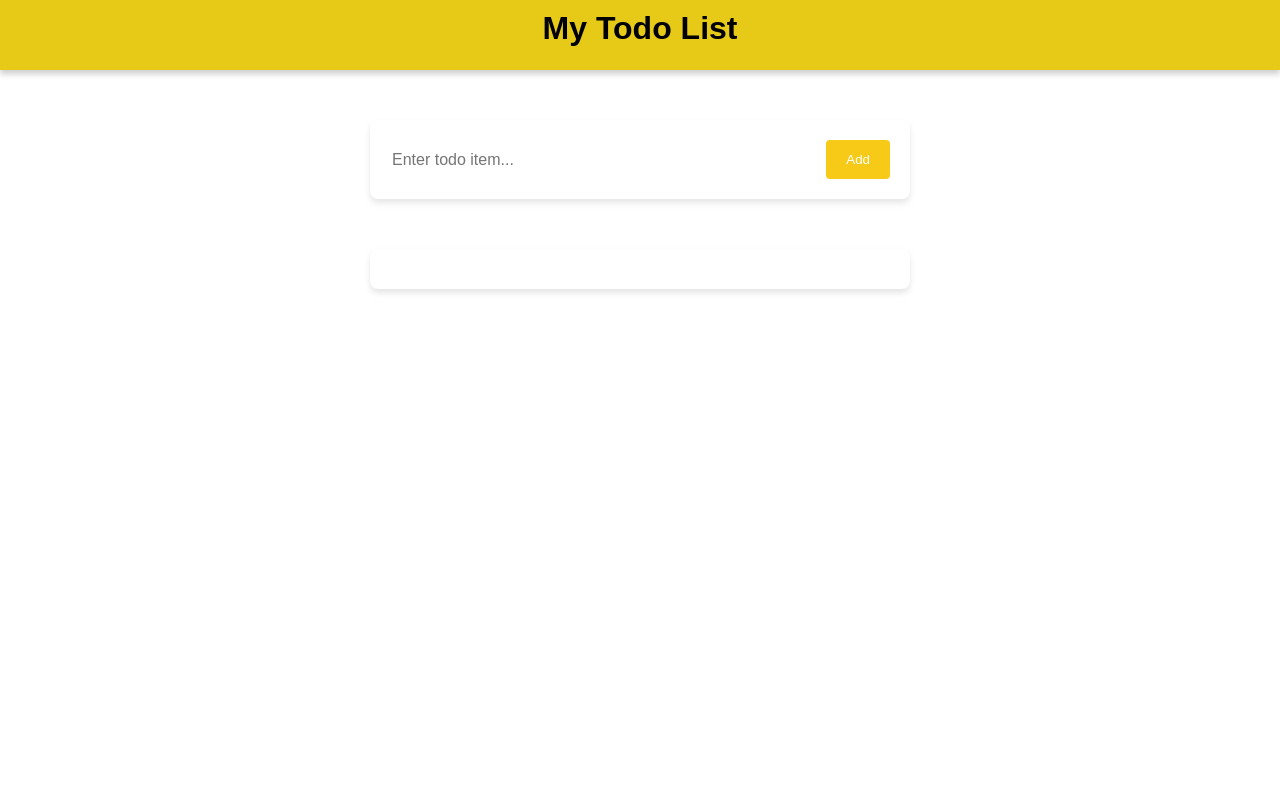
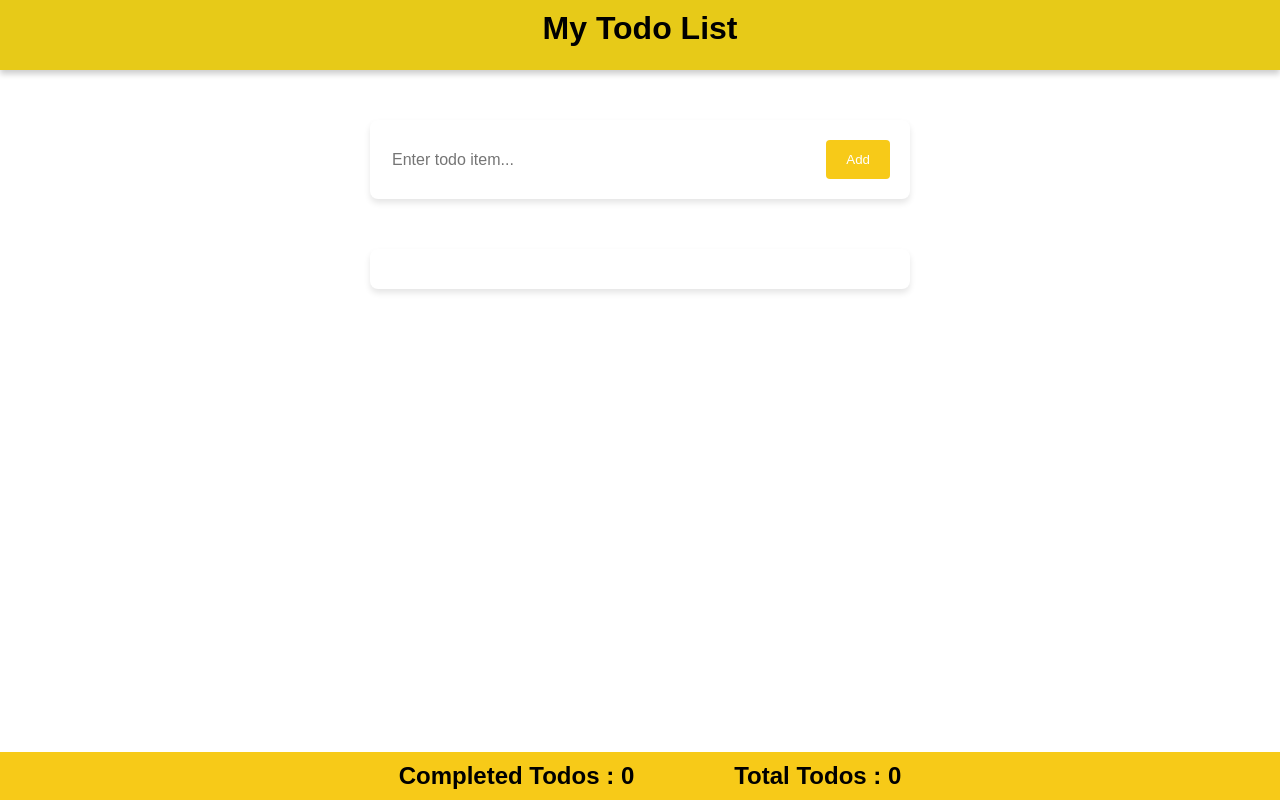
Before and after one commit to AmirTaki/toDoList-react, a React (Vite) app: page / in a window 1280 px wide. Built offline with nearby package versions, Linux system fonts and the light colour scheme.

Commit message:
Counting Completed & Total Todos

```diff
--- /dev/null
+++ b/src/components/Footer.jsx
@@ -0,0 +1,10 @@
+import styles from "./footer.module.css"
+
+export default function Footer({completeToDoList, totalToDoList}){
+    return (
+    <div className={styles.footer}>
+        <span className = {styles.item}>Completed Todos : {completeToDoList}</span>
+        <span className = {styles.item}>Total Todos : {totalToDoList}</span>
+    </div>
+    )
+}
--- a/src/components/Form.jsx
+++ b/src/components/Form.jsx
@@ -2,7 +2,7 @@ import { useState } from "react";
 import styles from "./form.module.css"
 
 export default function Form ({todoList, setTodoList}) {
-    // const[todo, setTodo] = useState("")
+
     const [todo , setTodo] = useState({name : "", done : false});
 
     function handelSubmit(e) {
--- a/src/components/Todo.jsx
+++ b/src/components/Todo.jsx
@@ -1,13 +1,17 @@
 import { useState } from "react"
 import Form from "./Form";
 import Todolist from "./TodoList";
+import Footer from "./Footer";
 
 export default function Todo(){
     const [todoList , setTodoList] = useState([]);
+    const completeToDoList = todoList.filter((item)=> item.done).length
+    const totalToDoList = todoList.length
     return(
     <>
         <Form  todoList = {todoList} setTodoList = {setTodoList}/>
         <Todolist todoList = {todoList} setTodoList = {setTodoList}/>
+        <Footer completeToDoList = {completeToDoList} totalToDoList = {totalToDoList} />
     </>
     )
 }
--- /dev/null
+++ b/src/components/footer.module.css
@@ -0,0 +1,13 @@
+.footer {
+    position: fixed;
+    bottom: 0;
+    font-size: 1.5rem;
+    font-weight: bold;
+    text-align: center;
+    width: 100%;
+    background-color: #f7ca18;
+    padding: 10px;
+}
+.item {
+    margin: 50px;
+}
```
